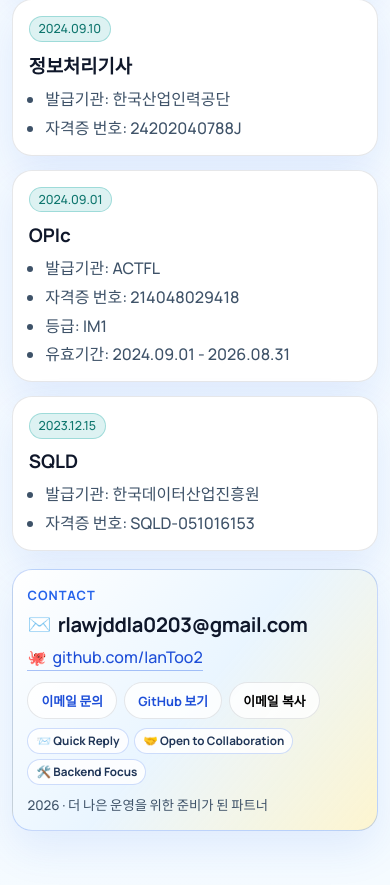
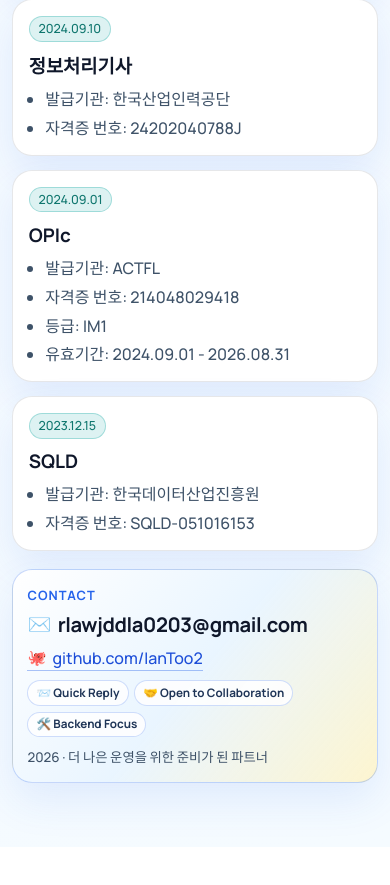
Before and after one commit to IanToo2/portfolio, a React (Vite) app: page / in a window 390 px wide. Shown: the part 6329-7214 px from the top of the page. After the commit the page ends 7176 px from the top, so only its background shows below. Built offline with nearby package versions, Linux system fonts and the light colour scheme.

Commit message:
refactor: simplify contact section and remove action buttons

```diff
--- a/src/App.jsx
+++ b/src/App.jsx
@@ -11,7 +11,6 @@ import useViewportFlags from "./hooks/useViewportFlags";
 
 export default function App() {
   const [lang, setLang] = useState("ko");
-  const [emailCopied, setEmailCopied] = useState(false);
   const [projectView, setProjectView] = useState("all");
   const [collapsedProjects, setCollapsedProjects] = useState({});
   const year = useMemo(() => new Date().getFullYear(), []);
@@ -56,14 +55,6 @@ export default function App() {
   };
 
   const toggleLang = () => setLang((prev) => (prev === "ko" ? "en" : "ko"));
-
-  const copyEmail = () => {
-    if (!navigator?.clipboard?.writeText) return;
-    navigator.clipboard.writeText(localizedProfile.email).then(() => {
-      setEmailCopied(true);
-      window.setTimeout(() => setEmailCopied(false), 1600);
-    });
-  };
 
 
   return (
@@ -349,17 +340,6 @@ export default function App() {
               <span className="contact-emoji" aria-hidden="true">🐙</span>
               {localizedProfile.github.replace("https://", "")}
             </a>
-            <div className="contact-links">
-              <a className="btn ghost" href={mailTo}>
-                {t.contactMailLabel}
-              </a>
-              <a className="btn ghost" href={localizedProfile.github} target="_blank" rel="noreferrer">
-                {t.contactEmail}
-              </a>
-              <button className="btn ghost" type="button" onClick={copyEmail}>
-                {emailCopied ? t.contactCopiedLabel : t.contactCopyLabel}
-              </button>
-            </div>
             <div className="contact-badges" aria-hidden="true">
               <span className="contact-badge">📨 Quick Reply</span>
               <span className="contact-badge">🤝 Open to Collaboration</span>
--- a/src/styles/global.css
+++ b/src/styles/global.css
@@ -918,7 +918,7 @@ a {
   margin: 0.46rem 0;
   font-size: clamp(1.26rem, 3vw, 2.18rem);
   letter-spacing: -0.02em;
-  display: inline-flex;
+  display: flex;
   align-items: center;
   gap: 0.42rem;
 }
@@ -936,6 +936,7 @@ a {
 .contact-direct-link {
   display: flex;
   width: fit-content;
+  margin-top: 0.08rem;
 }
 
 .contact-emoji {
@@ -948,19 +949,8 @@ a {
   color: var(--muted);
 }
 
-.contact-links {
+.contact-badges {
   margin-top: 0.86rem;
-  display: flex;
-  gap: 0.56rem;
-  flex-wrap: wrap;
-}
-
-.contact-links .btn {
-  padding: 0.6rem 0.98rem;
-}
-
-.contact-badges {
-  margin-top: 0.72rem;
   display: flex;
   gap: 0.44rem;
   flex-wrap: wrap;
@@ -1260,16 +1250,6 @@ a {
     padding: 1rem 0.92rem;
   }
 
-  .contact-links {
-    margin-top: 0.72rem;
-    gap: 0.44rem;
-  }
-
-  .contact-links .btn {
-    padding: 0.5rem 0.82rem;
-    font-size: 0.8rem;
-  }
-
   .contact-badges {
     margin-top: 0.56rem;
     gap: 0.35rem;
```
